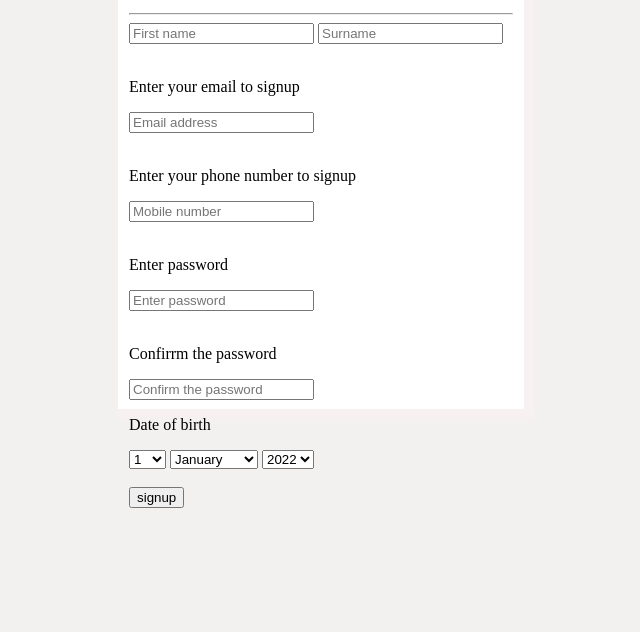
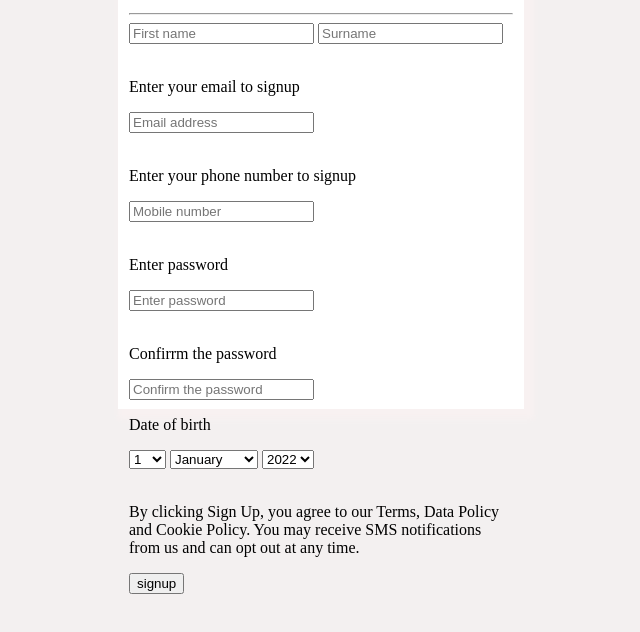
Before and after one commit to denisdelaki/facebooksignup, a plain HTML site: page index.html in a window 1280 px wide. Shown: the part 152-784 px from the top of the page, without its empty margins (394-1034 px from the left). Drawn offline with Linux system fonts and the light colour scheme.

Commit message:
created sign up instruction line

```diff
--- a/index.html
+++ b/index.html
@@ -117,6 +117,7 @@
             </select>
           </label>
           <br /><br />
+          <p>By clicking Sign Up, you agree to our Terms, Data Policy and Cookie Policy. You may receive SMS notifications from us and can opt out at any time.</p>
           <button type="submit" id="signup" onclick="signup ()">signup</button>
         </form>
       </div>
```
